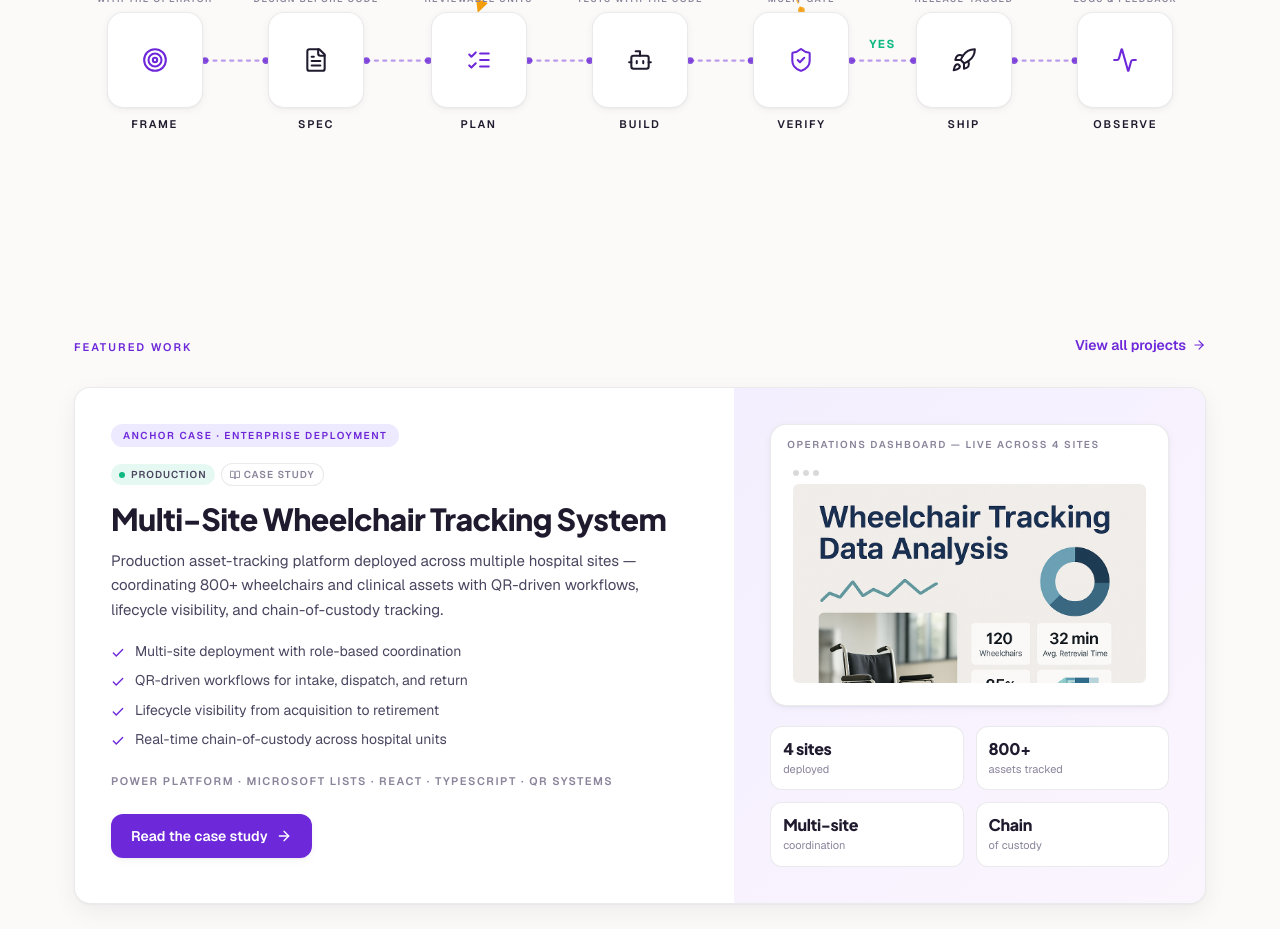
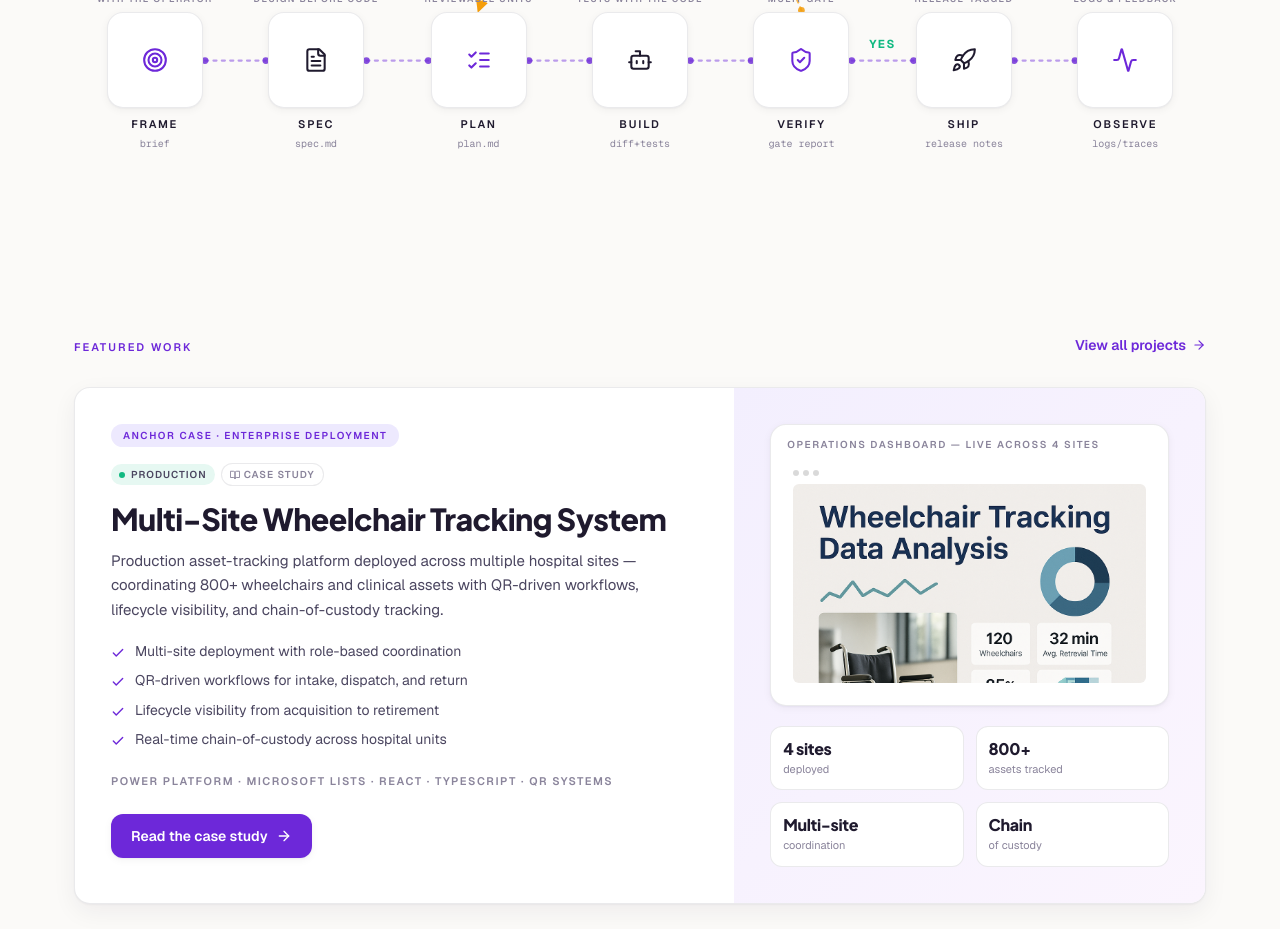
Before and after one commit to lloyd-delacruz/portfolio-website, a Next.js app in the folder frontend/: page / in a window 1280 px wide. Shown: the part 2320-3249 px from the top of the page. Built offline with nearby package versions, Linux system fonts and the light colour scheme.

Commit message:
feat(home): add artifact labels under each loop stage

```diff
--- a/frontend/src/components/home/EngineeringLoop.tsx
+++ b/frontend/src/components/home/EngineeringLoop.tsx
@@ -15,6 +15,7 @@ type Stage = {
   label: string
   sub: string
   longLabel: string
+  artifact: string
   Icon: LucideIcon
   color: string
   /** centre x in the 1080×360 design space */
@@ -32,13 +33,13 @@ const CARD = 96   // card side length
 const X = (i: number) => Math.round((W / 7) * (i + 0.5))
 
 const STAGES: Stage[] = [
-  { key: 'frame',   label: 'FRAME',   sub: 'WITH THE OPERATOR',     longLabel: 'Frame the problem with the operator, not the dataset.',                                                Icon: Target,      color: 'var(--plum)',  cx: X(0) },
-  { key: 'spec',    label: 'SPEC',    sub: 'DESIGN BEFORE CODE',    longLabel: 'Write the spec before any code.',                                                                      Icon: FileText,    color: 'var(--ink)',   cx: X(1) },
-  { key: 'plan',    label: 'PLAN',    sub: 'REVIEWABLE UNITS',      longLabel: 'Decompose the spec into a reviewable plan.',                                                           Icon: ListChecks,  color: 'var(--plum)',  cx: X(2) },
-  { key: 'build',   label: 'BUILD',   sub: 'TESTS WITH THE CODE',   longLabel: 'Build with agents — code and tests produced together, every step reviewable.',                          Icon: Bot,         color: 'var(--ink)',   cx: X(3) },
-  { key: 'verify',  label: 'VERIFY',  sub: 'MULTI-GATE',            longLabel: 'Verify against a stack of gates — types, lint, tests, eval/regression, secrets check, human review.',  Icon: ShieldCheck, color: 'var(--plum)',  cx: X(4) },
-  { key: 'ship',    label: 'SHIP',    sub: 'RELEASE-TAGGED',        longLabel: 'Ship with a release tag and a written rollback path.',                                                  Icon: Rocket,      color: 'var(--ink)',   cx: X(5) },
-  { key: 'observe', label: 'OBSERVE', sub: 'LOGS & FEEDBACK',       longLabel: 'Observe in production — logs, traces, and incident feedback drive the next loop.',                     Icon: Activity,    color: 'var(--plum)',  cx: X(6) },
+  { key: 'frame',   label: 'FRAME',   sub: 'WITH THE OPERATOR',     longLabel: 'Frame the problem with the operator, not the dataset.',                                                artifact: 'brief',         Icon: Target,      color: 'var(--plum)',  cx: X(0) },
+  { key: 'spec',    label: 'SPEC',    sub: 'DESIGN BEFORE CODE',    longLabel: 'Write the spec before any code.',                                                                      artifact: 'spec.md',       Icon: FileText,    color: 'var(--ink)',   cx: X(1) },
+  { key: 'plan',    label: 'PLAN',    sub: 'REVIEWABLE UNITS',      longLabel: 'Decompose the spec into a reviewable plan.',                                                           artifact: 'plan.md',       Icon: ListChecks,  color: 'var(--plum)',  cx: X(2) },
+  { key: 'build',   label: 'BUILD',   sub: 'TESTS WITH THE CODE',   longLabel: 'Build with agents — code and tests produced together, every step reviewable.',                          artifact: 'diff+tests',    Icon: Bot,         color: 'var(--ink)',   cx: X(3) },
+  { key: 'verify',  label: 'VERIFY',  sub: 'MULTI-GATE',            longLabel: 'Verify against a stack of gates — types, lint, tests, eval/regression, secrets check, human review.',  artifact: 'gate report',   Icon: ShieldCheck, color: 'var(--plum)',  cx: X(4) },
+  { key: 'ship',    label: 'SHIP',    sub: 'RELEASE-TAGGED',        longLabel: 'Ship with a release tag and a written rollback path.',                                                  artifact: 'release notes', Icon: Rocket,      color: 'var(--ink)',   cx: X(5) },
+  { key: 'observe', label: 'OBSERVE', sub: 'LOGS & FEEDBACK',       longLabel: 'Observe in production — logs, traces, and incident feedback drive the next loop.',                     artifact: 'logs/traces',   Icon: Activity,    color: 'var(--plum)',  cx: X(6) },
 ]
 
 // Half-width of each node's visual footprint, used to compute connector endpoints.
@@ -207,6 +208,12 @@ export function EngineeringLoop() {
                     >
                       {s.label}
                     </span>
+                    <span
+                      className="absolute left-1/2 -translate-x-1/2 whitespace-nowrap font-mono text-[10px] text-ink-muted"
+                      style={{ top: `${CARD + 28}px` }}
+                    >
+                      {s.artifact}
+                    </span>
                   </div>
                 </div>
               )
@@ -233,6 +240,7 @@ export function EngineeringLoop() {
                   <span className="mt-2 text-[11px] font-semibold uppercase tracking-[0.16em] text-ink">
                     {s.label}
                   </span>
+                  <span className="mt-0.5 font-mono text-[10px] text-ink-muted">{s.artifact}</span>
                 </div>
 
                 {/* Vertical flow-line between this stage and the next, except after the last */}
```
Also changed, not shown: 1 other file (tests, documents, lock files or other folders).
